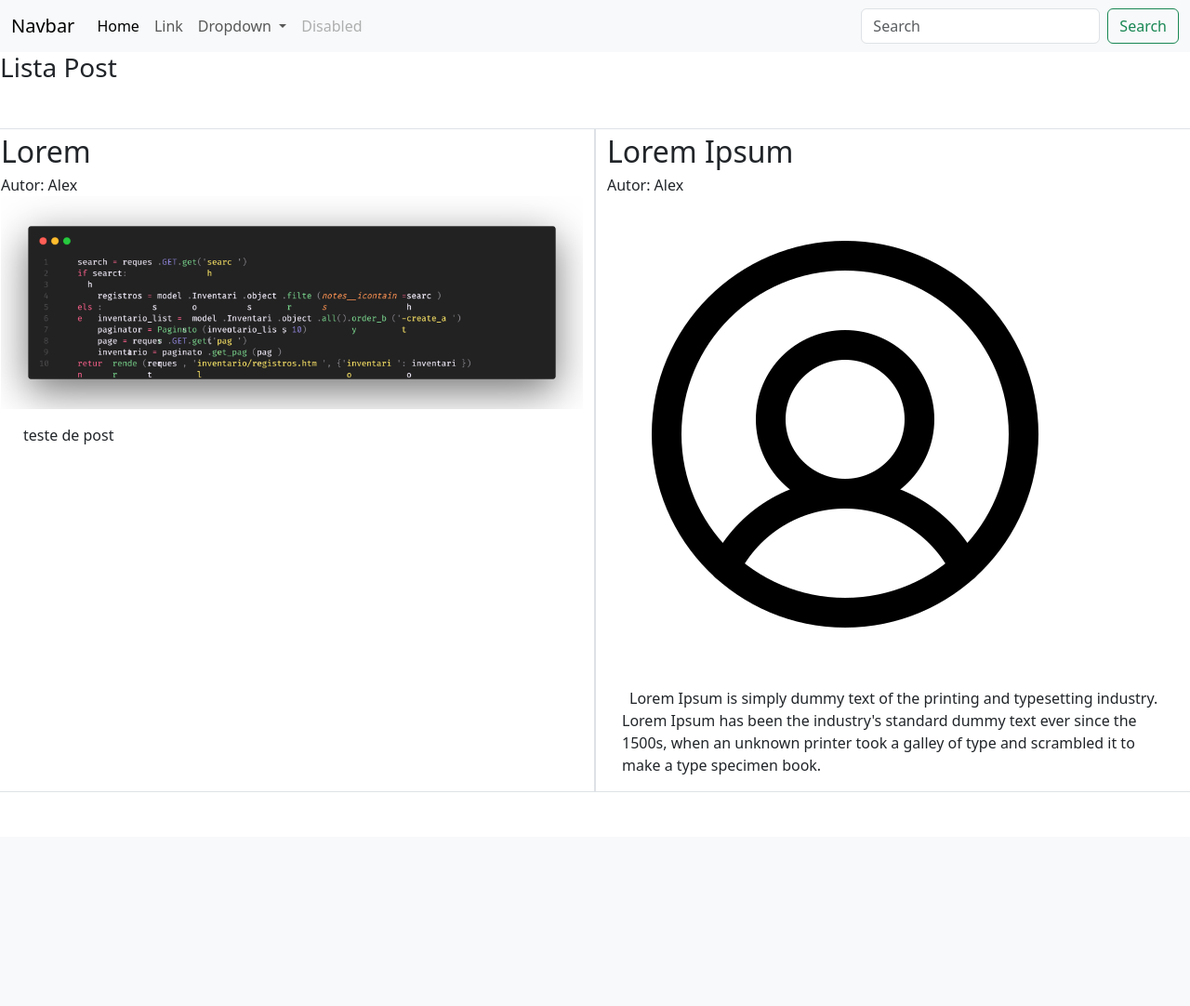
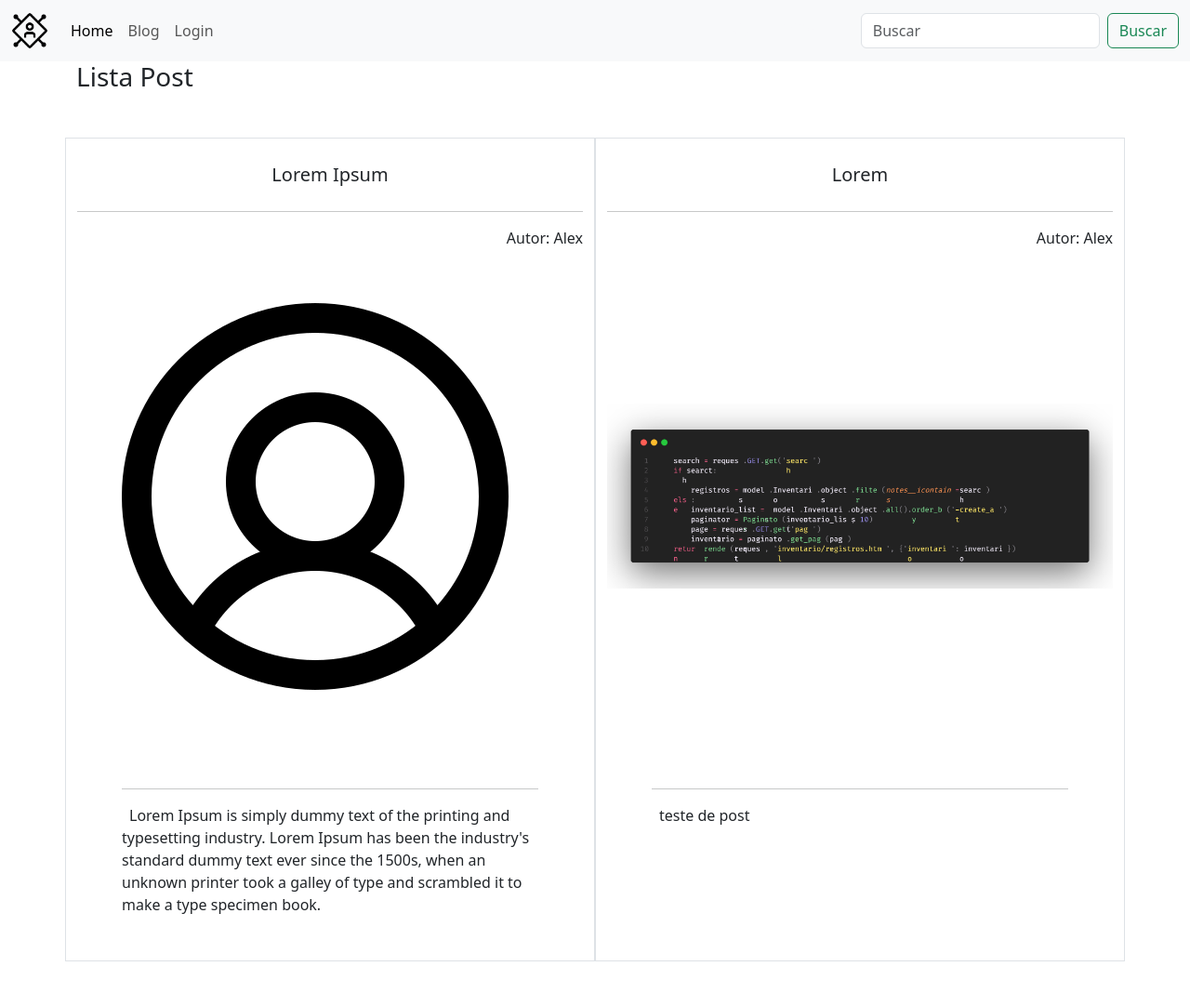
Before and after one commit to MarcioAlex-x/BlogTurma2, a Django app: page /listaPosts in a window 1280 px wide. Shown: the whole page at 93% size. Before the commit the page ends 852 px from the top, so only its background shows below. Run offline with Django 4.2, Linux system fonts and the light colour scheme; data comes from the database, SQL or seed files in the repository; both versions use the stored data as it was after the commit.

Commit message:
Atualização para dia 15/11

```diff
--- a/blog/templates/base.html
+++ b/blog/templates/base.html
@@ -10,22 +10,25 @@
 
 
     <!-- CSS -->
-    <!-- <link rel="stylesheet" href="{% static 'css/style.css' %}"> -->
+    <link rel="stylesheet" href="{% static 'css/style.css' %}">
 
     <!-- Bootstrap CSS-->
     <link href="https://cdn.jsdelivr.net/npm/bootstrap@5.3.2/dist/css/bootstrap.min.css" rel="stylesheet" integrity="sha384-T3c6CoIi6uLrA9TneNEoa7RxnatzjcDSCmG1MXxSR1GAsXEV/Dwwykc2MPK8M2HN" crossorigin="anonymous">
+
+    <!-- icone -->
+    <link rel="shortcut icon" href="{% static 'imagens/icon.ico' %}" type="image/x-icon">
 
     <title>Blog</title>
 </head>
 <body>
 <!-- Inclusão da navbar -->
 {% include 'navbar.html' %}
-    {% block conteudo %}
+    <div class="container">
+        {% block conteudo %}
 
-
-    <!-- Tudo vai entrar aqui -->
-
-    {% endblock %}
+        <!-- Tudo vai entrar aqui -->
+        {% endblock %}
+    </div>
     <!-- BootstrapJS -->
 
     <script src="https://cdn.jsdelivr.net/npm/bootstrap@5.3.2/dist/js/bootstrap.bundle.min.js" integrity="sha384-C6RzsynM9kWDrMNeT87bh95OGNyZPhcTNXj1NW7RuBCsyN/o0jlpcV8Qyq46cDfL" crossorigin="anonymous"></script>
--- a/blog/templates/listaPosts.html
+++ b/blog/templates/listaPosts.html
@@ -7,13 +7,16 @@
     {% for post in lista %}
     <div class="col-6 border">
         <div>
-            <a href="{% url 'detalhePost' id=post.id %}" class="fs-2 nav-link">{{post.titulo}}</a>
+            <a href="{% url 'detalhePost' id=post.id %}" class="fs-5 nav-link text-center my-4">{{post.titulo}}</a>
+            <hr>
         </div>
-        <div><span>Autor: {{post.autor}}</span></div>
-        <div>
-            <a href="{% url 'detalhePost' id=post.id %}"><img src="{{post.imagem.url}}" alt="Imagem do post {{post.titulo}} escrito por {{post.autor}}" class="img-fluid"></a>
+        <div><p class="text-end">Autor: {{post.autor}}</p></div>
+        <div class="imagemPostLista d-flex align-items-center">
+            <a href="{% url 'detalhePost' id=post.id %}"><img src="{{post.imagem.url}}" alt="Imagem do post {{post.titulo}} escrito por {{post.autor}}" class="w-100 img-fluid"></a>
+
         </div>
-        <div class="p-3">
+        <div class="p-5">
+            <hr>
             <span class="p-2">{{post.resumo}}</span>
         </div>
     </div>
--- a/blog/templates/navbar.html
+++ b/blog/templates/navbar.html
@@ -1,35 +1,40 @@
+{% load static %}
+
 <nav class="navbar navbar-expand-lg bg-body-tertiary">
   <div class="container-fluid">
-      <a class="navbar-brand" href="#">Navbar</a>
-      <button class="navbar-toggler" type="button" data-bs-toggle="collapse" data-bs-target="#navbarSupportedContent" aria-controls="navbarSupportedContent" aria-expanded="false" aria-label="Toggle navigation">
+    <a class="navbar-brand" href="{% url 'home' %}"><img class="imgLogo" src="{% static 'imagens/logo.png' %}"
+        alt=""></a>
+    <button class="navbar-toggler" type="button" data-bs-toggle="collapse" data-bs-target="#navbarSupportedContent"
+      aria-controls="navbarSupportedContent" aria-expanded="false" aria-label="Toggle navigation">
       <span class="navbar-toggler-icon"></span>
     </button>
     <div class="collapse navbar-collapse" id="navbarSupportedContent">
       <ul class="navbar-nav me-auto mb-2 mb-lg-0">
         <li class="nav-item">
-            <a class="nav-link active" aria-current="page" href="#">Home</a>
+          <a class="nav-link active" aria-current="page" href="{% url 'home' %}">Home</a>
         </li>
         <li class="nav-item">
-            <a class="nav-link" href="#">Link</a>
+          <a class="nav-link" href="{% url 'listaPosts' %}">Blog</a>
         </li>
-          <li class="nav-item dropdown">
-            <a class="nav-link dropdown-toggle" href="#" role="button" data-bs-toggle="dropdown" aria-expanded="false">
-              Dropdown
-            </a>
-            <ul class="dropdown-menu">
-              <li><a class="dropdown-item" href="#">Action</a></li>
-              <li><a class="dropdown-item" href="#">Another action</a></li>
-              <li><hr class="dropdown-divider"></li>
-              <li><a class="dropdown-item" href="#">Something else here</a></li>
-            </ul>
+        {% if user.is_authenticated %}
+        <li class="nav-item">
+          <a class="nav-link"  href="{% url 'logout' %}">Logout</a>
         </li>
-          <li class="nav-item">
-            <a class="nav-link disabled" aria-disabled="true">Disabled</a>
+
+        <li>
+          <a class="nav-link"  href="{% url 'admin:index' %}">Painel</a>
+        </li>
+          {% else %}
+          <li>
+            <a class="nav-link"  href="{% url 'login' %}">Login</a>
+          </li>
+          {% endif %}
         </li>
       </ul>
-        <form class="d-flex" role="search">
-          <input class="form-control me-2" type="search" placeholder="Search" aria-label="Search">
-          <button class="btn btn-outline-success" type="submit">Search</button>
+      <h1 class="h5 me-5 text-light">Blog Turma</h1>
+      <form class="d-flex" role="search" method="get">
+        <input class="form-control me-2" name="search" type="search" placeholder="Buscar" aria-label="Search">
+        <button class="btn btn-outline-success" type="submit">Buscar</button>
       </form>
     </div>
   </div>
--- a/blog/urls.py
+++ b/blog/urls.py
@@ -6,5 +6,7 @@ from django.conf.urls.static import static
 urlpatterns = [
     path('', views.index, name='home'),
     path('listaPosts', views.listaPosts, name="listaPosts"),
-    path('detalhePost/<int:id>/', views.detalhePost, name='detalhePost')
+    path('detalhePost/<int:id>/', views.detalhePost, name='detalhePost'),
+    path('login',views.login_view,name='login'),
+    path('logout/', views.logout_view, name='logout')
 ]+ static(settings.MEDIA_URL, document_root=settings.MEDIA_ROOT)
--- a/blog/views.py
+++ b/blog/views.py
@@ -1,14 +1,39 @@
-from django.shortcuts import render
+from django.shortcuts import render, redirect
 from .models import Post
+from django.contrib.auth import authenticate, login, logout
+from django.contrib.auth.forms import AuthenticationForm
 
 def index(request):
     posts = Post.objects.all()
     return render(request, 'home.html',{'posts':posts})
 
 def listaPosts(request):
-    lista = Post.objects.all()
-    return render(request, 'listaPosts.html',{'lista':lista})
+    search = request.GET.get('search')
+    if search:
+        lista = Post.objects.filter(titulo__icontains=search)
+        return render(request, 'listaPosts.html',{'lista':lista})
+    else:
+        lista = Post.objects.order_by('-id').all()
+        return render(request, 'listaPosts.html',{'lista':lista})
 
 def detalhePost(request, id):
     detalhe = Post.objects.get(id=id)
     return render(request, 'detalhePost.html',{'detalhe':detalhe})
+
+def login_view(request):
+    if request.method=='POST':
+        form = AuthenticationForm(request, request.POST)
+        if form.is_valid():
+            username = form.cleaned_data.get('username')
+            password = form.cleaned_data.get('password')
+            user = authenticate(username=username, password=password)
+            if user is not None:
+                login(request, user)
+                return redirect('home')
+    else:
+        form = AuthenticationForm()
+    return render(request, 'login.html', {'form': form})
+
+def logout_view(request):
+    logout(request)
+    return redirect('login')
--- a/setup/settings.py
+++ b/setup/settings.py
@@ -28,6 +28,10 @@ INSTALLED_APPS = [
     'django.contrib.staticfiles',
     'blog'
 ]
+
+LOGIN_URL = 'login'
+LOGOUT_URL = 'logout'
+LOGIN_REDIRECT_URL = 'home'
 
 MIDDLEWARE = [
     'django.middleware.security.SecurityMiddleware',
--- a/static/css/style.css
+++ b/static/css/style.css
@@ -0,0 +1,28 @@
+.imgLogo{
+    width: 40px;
+}
+.banner{
+    width: 100%;
+}
+.barra{
+    height: 100%;
+    width: 1px;
+    background-color: black;
+}
+.imagemPostLista{
+    height: 500px;
+}
+/* .imagemImagemPostLista{
+    width: 100%;
+} */
+
+.formLogin{
+    display: flex;
+    flex-direction: column;
+    margin: 0 auto;
+    border: 1px solid #ccc;
+    padding: 32px;
+}
+.formLogin input{
+    width: 100%;
+}
```
Also changed, not shown: blog/templates/detalhePost.html (+17 -1 lines), blog/templates/home.html (+7 -1 lines), blog/templates/login.html (added, +12 -0 lines), db.sqlite3, imagens/filtro.png (added), static/imagens/icon.ico (added), static/imagens/logo.png (added), 1 other file. Lines whose indentation alone changed are shown as unchanged.
